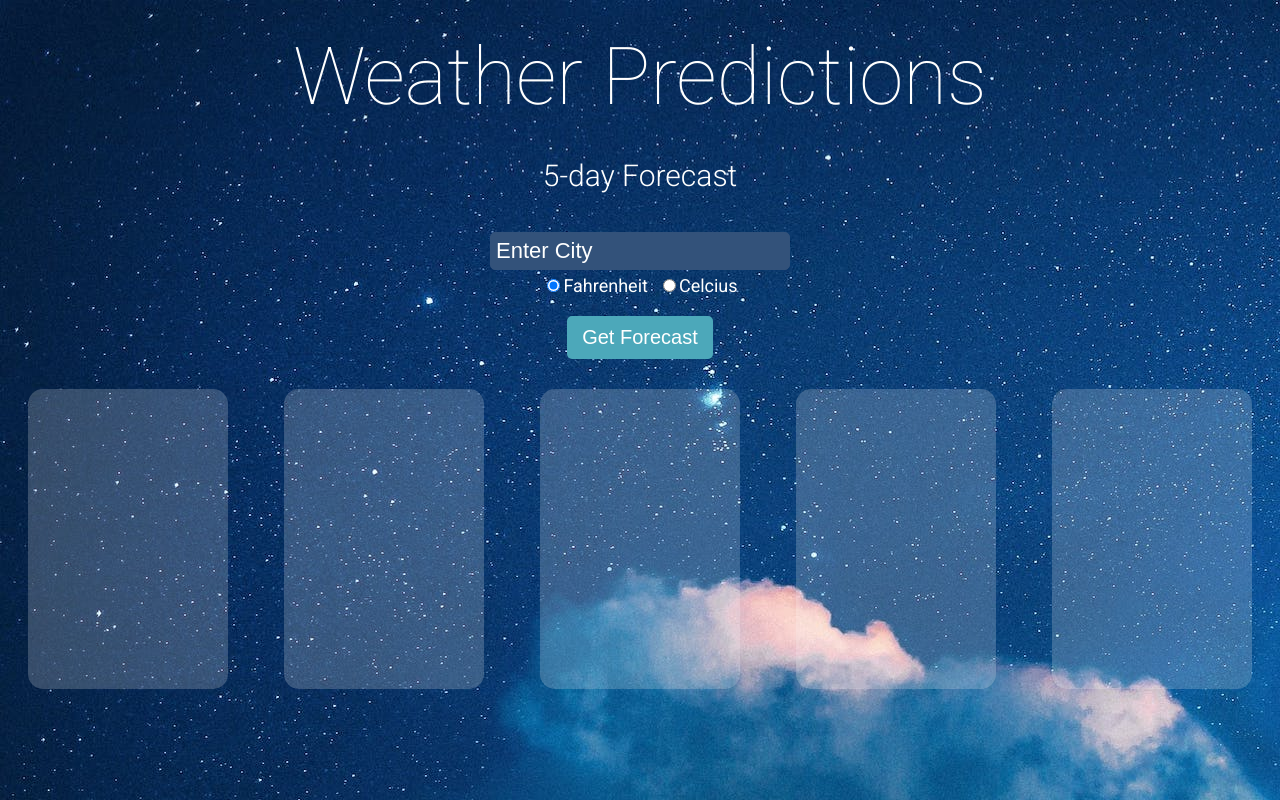
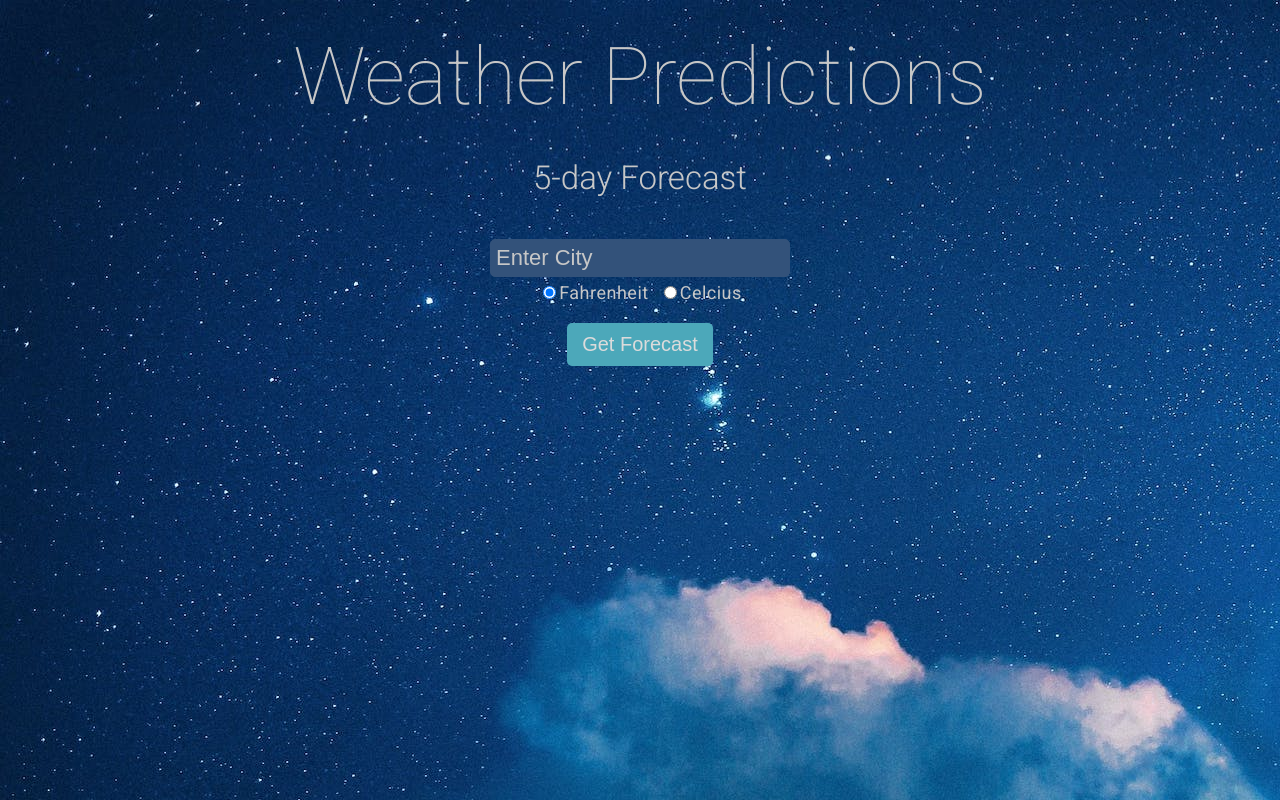
Before and after one commit to ZelmaSedano/1_Assignments, a React (Create React App) app in the folder 9b-weather/: page / in a window 1280 px wide. Built offline with nearby package versions, Linux system fonts and the light colour scheme; the HTML template or start-up script is replaced by a standard one.

Commit message:
finally working ha

```diff
--- a/9b-weather/public/index.html
+++ b/9b-weather/public/index.html
@@ -9,7 +9,7 @@
       name="description"
       content="Web site created using create-react-app"
     />
-    <link rel="apple-touch-icon" href="%PUBLIC_URL%/logo192.png" />
+
     <!--
       manifest.json provides metadata used when your web app is installed on a
       user's mobile device or desktop. See https://developers.google.com/web/fundamentals/web-app-manifest/
--- a/9b-weather/src/App.css
+++ b/9b-weather/src/App.css
@@ -14,7 +14,7 @@
   font-weight: 100;
   font-size: 50px;
 
-  color: white;
+  color: #c7c7c7;
   background-image: url('./wow.jpeg');
   padding: 0;
   margin-bottom: -20px;
@@ -30,10 +30,10 @@ h1 {
 .forecast-text {
   padding-bottom: 15px;
   margin-top: 0;
-  font-size: 30px;
+  font-size: 33px;
   font-family: 'Roboto', sans-serif;
   font-weight: 300;
-  color: white;
+  color: #c7c7c7;
 }
 
 main {
--- a/9b-weather/src/components/Conditions/Conditions.js
+++ b/9b-weather/src/components/Conditions/Conditions.js
@@ -1,29 +1,31 @@
 // comment
-// day of the week
-// const date = new Date(props.responseObj.list[props.index].dt_txt);
 
-// const daysOfTheWeek = {
-//   0: 'Sunday',
-//   1: 'Monday',
-//   2: 'Tuesday',
-//   3: 'Wednesday',
-//   4: 'Thursday',
-//   5: 'Friday',
-//   6: 'Saturday',
-// };
-
-// const day = daysOfTheWeek[date.getDay()];
 // const date = new Date(props.responseObj.list[props.index].dt);
-
-// const unixTimestamp = props.responseObj.list[props.index].dt;
-// const milliseconds = unixTimestamp * 1000;
-// const dateObject = new Date(milliseconds);
-// const humanDateFormat = dateObject.toLocaleDateString();
 
 import React from 'react';
 import { Wrapper, Small, Loader } from './Conditions.module.css';
 
 const conditions = (props) => {
+  // const unixTimestamp = props?.responseObj?.list?.[props?.index]?.dt;
+  // const milliseconds = unixTimestamp * 1000;
+  // const dateObject = new Date(milliseconds);
+  // const humanDateFormat = dateObject.toLocaleDateString();
+
+  // day of the week
+  const date = new Date(props?.responseObj?.list?.[props?.index]?.dt_txt);
+
+  const daysOfTheWeek = {
+    0: 'Sunday',
+    1: 'Monday',
+    2: 'Tuesday',
+    3: 'Wednesday',
+    4: 'Thursday',
+    5: 'Friday',
+    6: 'Saturday',
+  };
+
+  const day = daysOfTheWeek[date.getDay()];
+
   return (
     <div className={Wrapper}>
       {/* error handling */}
@@ -36,10 +38,12 @@ const conditions = (props) => {
       {/* setresponseObj(response) from json data - means responseObj = json data */}
       {props.responseObj.cod === '200' ? (
         <div>
-          <p>{props.responseObj.city.name}</p>
+          {/* {props.responseObj.city.name} */}
+          {/* <p>{humanDateFormat}</p> */}
+          <p>{day}</p>
           {/* {day} */}
           {/* {date} */}
-          {/* {humanDateFormat} */}
+
           <img
             src={`http://openweathermap.org/img/wn/${
               props.responseObj.list[props.index].weather[0].icon
@@ -54,6 +58,7 @@ const conditions = (props) => {
           <p>{props.responseObj.list[props.index].weather[0].description}</p>
         </div>
       ) : null}
+      {/* else, show null */}
     </div>
   );
 };
--- a/9b-weather/src/components/Forecast/Forecast.js
+++ b/9b-weather/src/components/Forecast/Forecast.js
@@ -7,6 +7,7 @@ const Forecast = () => {
   let [city, setCity] = useState('');
   let [unit, setUnit] = useState('imperial');
   let [responseObj, setResponseObj] = useState({});
+  let [weatherList, setweatherList] = useState([]);
   let [error, setError] = useState(false);
   let [loading, setLoading] = useState(false);
 
@@ -20,7 +21,6 @@ const Forecast = () => {
     // Clear state in preparation for new data
     setError(false);
     setResponseObj({});
-
     setLoading(true);
 
     let uriEncodedCity = encodeURIComponent(city);
@@ -43,7 +43,10 @@ const Forecast = () => {
           throw new Error();
         }
 
+        // takes take the json & saves json response as responseObj state
         setResponseObj(response);
+        // takes the json and saves the array 'list' as the state 'weatherList'
+        setweatherList(response.list);
         setLoading(false);
       })
 
@@ -94,14 +97,31 @@ const Forecast = () => {
 
       <div className='cards'>
         {/* repeat 5 times */}
-        <Conditions
+        {weatherList.map((item, index) => {
+          // lets you see the entire list
+          // console.log(item);
+          if (index % 8 === 0) {
+            return (
+              <Conditions
+                responseObj={responseObj}
+                error={error}
+                loading={loading}
+                index={index}
+                className='card'
+              />
+            );
+          } else {
+            return null;
+          }
+        })}
+        {/* <Conditions
           responseObj={responseObj}
           error={error}
           loading={loading}
           index={0}
           className='card'
-        />
-        <Conditions
+        /> */}
+        {/* <Conditions
           responseObj={responseObj}
           error={error}
           loading={loading}
@@ -128,7 +148,7 @@ const Forecast = () => {
           loading={loading}
           index={32}
           className='card'
-        />
+        /> */}
       </div>
     </div>
   );
--- a/9b-weather/src/components/Forecast/Forecast.module.css
+++ b/9b-weather/src/components/Forecast/Forecast.module.css
@@ -6,12 +6,12 @@
   border-radius: 5px;
   display: block;
   margin: 5px auto;
-  color: white;
+  color: #c7c7c7;
 }
 
 /* changes color of placeholder text */
 ::placeholder {
-  color: white;
+  color: #c7c7c7;
 }
 
 .textInput:focus {
@@ -22,7 +22,8 @@
 
 .Radio {
   font-size: 18px;
-  color: white;
+  color: #c7c7c7;
+  letter-spacing: 0.5px;
   padding: 5px;
 }
 
@@ -31,10 +32,11 @@
   margin: 20px auto;
   padding: 10px 15px;
   font-size: 20px;
+
   background: #4ca8ba;
   border-radius: 5px;
   border: none;
-  color: white;
+  color: #dbdbdb;
   cursor: pointer;
 }
 
```
